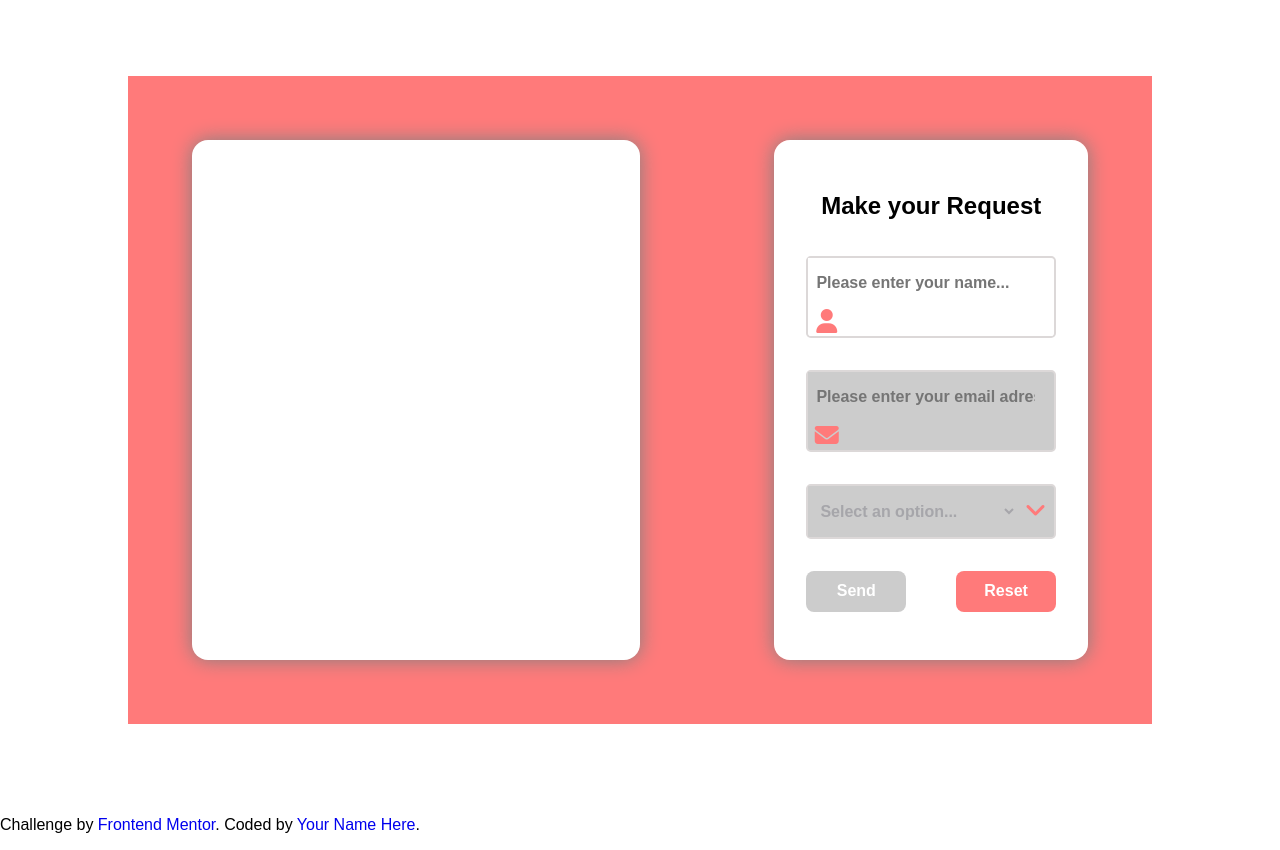
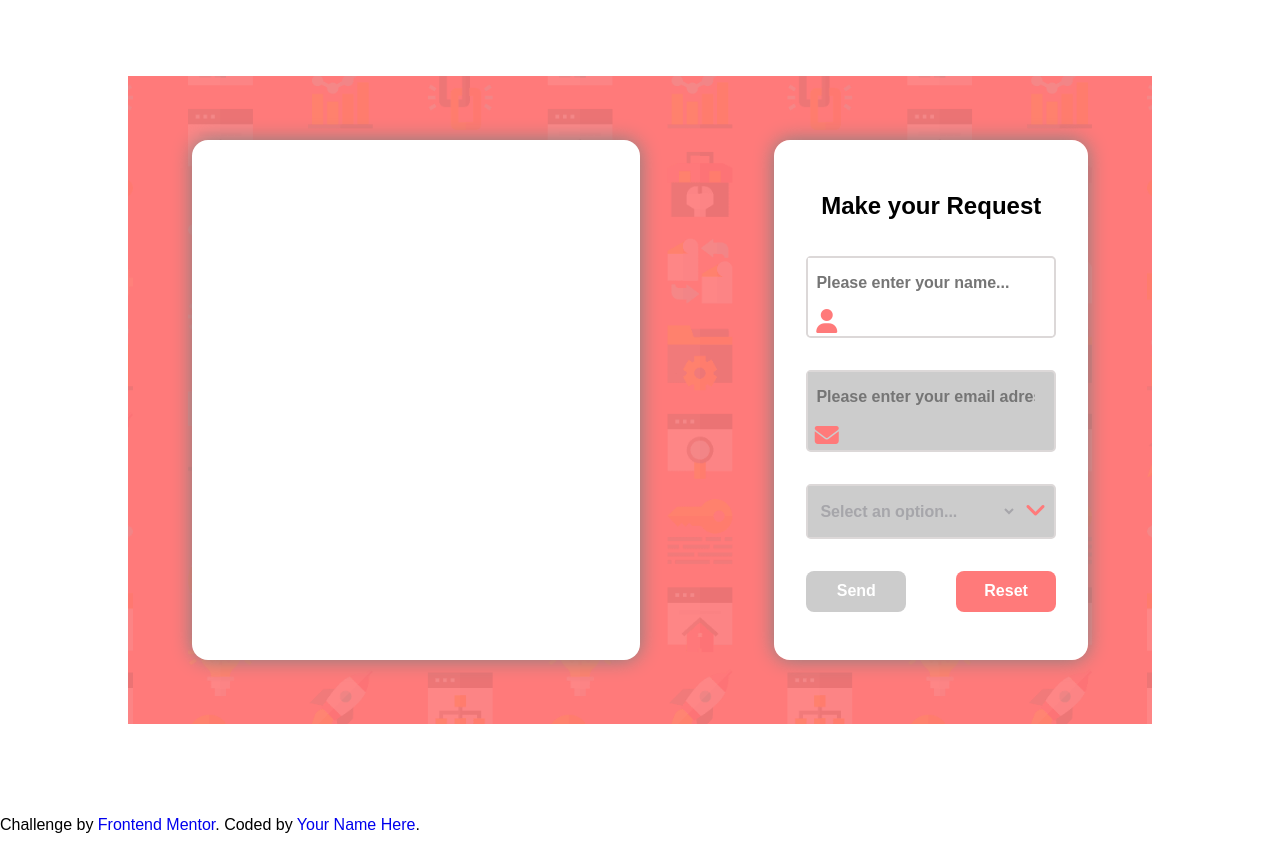
Before and after one commit to keven-bardales/validation_formKev_dev_Hn.github.io, a plain HTML site: page index.html in a window 1280 px wide. Drawn offline with Linux system fonts and the light colour scheme.

Commit message:
Update style.css

```diff
--- a/css/style.css
+++ b/css/style.css
@@ -59,7 +59,7 @@ body {
   padding: 4em;
   overflow: hidden;
   background-color: var(--bg-color-primary);
-  background-image: url(./assets/images/bg-intro-desktop.png);
+  background-image: url(../assets/images/bg-intro-desktop.png);
   background-position: center center;
   background-size: cover;
 }
```
